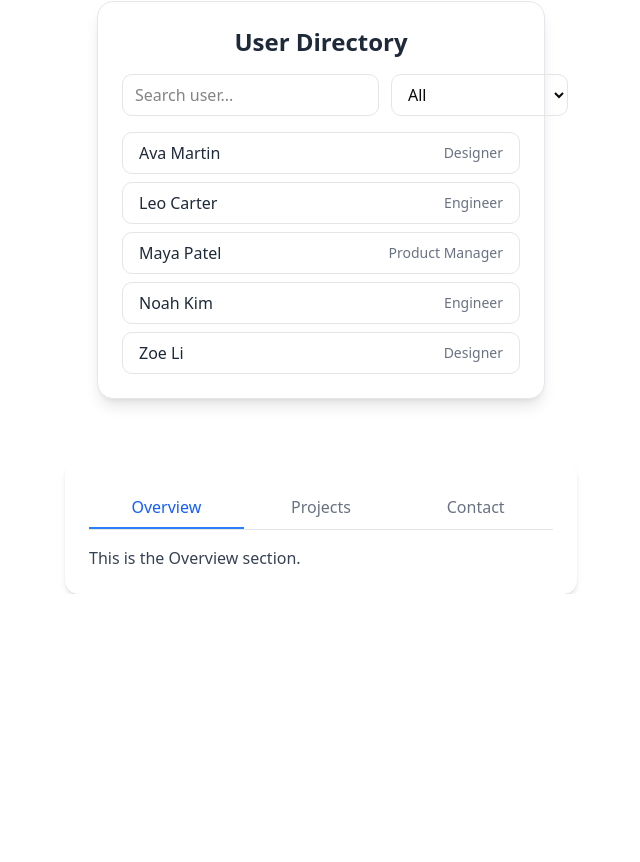
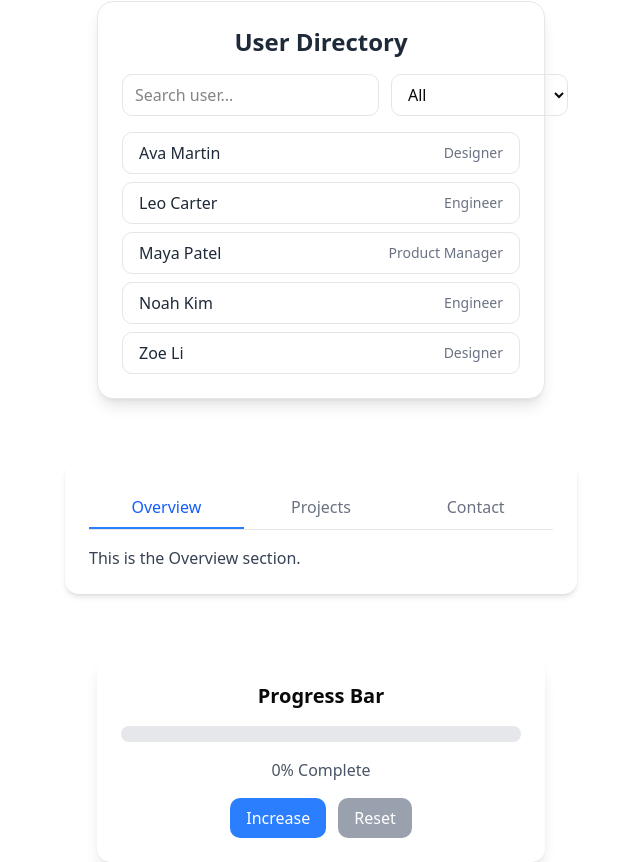
Before and after one commit to tusharui/components, a Next.js app: page / in a window 1280 px wide. Shown: the part 569-1431 px from the top of the page, without its empty margins (319-959 px from the left). Before the commit the page ends 1163 px from the top, so only its background shows below. Built offline with nearby package versions, Linux system fonts and the light colour scheme.

Commit message:
added progress bar

```diff
--- a/app/page.tsx
+++ b/app/page.tsx
@@ -3,6 +3,7 @@ import Counter from "@/components/ui/Counter";
 import FAQ from "@/components/ui/Faq";
 import Searchable from "@/components/ui/Searchable";
 import Tabs from "@/components/ui/Tabs";
+import ProgressBar from "@/components/ui/ProgressBar";
 
 export default function Home() {
   return (
@@ -11,6 +12,7 @@ export default function Home() {
   <FAQ/>
   <Searchable/>
   <Tabs/>
+  <ProgressBar/>
 
   </div>
   );
--- /dev/null
+++ b/components/ui/ProgressBar.tsx
@@ -0,0 +1,43 @@
+"use client";
+import React, { useState } from "react";
+
+export default function ProgressBar() {
+  const [progress, setProgress] = useState(0);
+
+  const increase = () => {
+    setProgress((prev) => Math.min(prev + 3, 100)); // cap at 100%
+  };
+
+  const reset = () => setProgress(0);
+
+  return (
+    <div className="max-w-md mx-auto mt-16 p-6 bg-white shadow-lg rounded-xl">
+      <h1 className="text-xl font-bold text-center mb-4">Progress Bar</h1>
+
+      {/* Progress bar container */}
+      <div className="w-full h-4 bg-gray-200 rounded-full overflow-hidden mb-4">
+        <div
+          className="h-full bg-blue-500 transition-all duration-500"
+          style={{ width: `${progress}%` }}
+        ></div>
+      </div>
+
+      <p className="text-center text-gray-600 mb-4">{progress}% Complete</p>
+
+      <div className="flex justify-center gap-3">
+        <button
+          onClick={increase}
+          className="px-4 py-2 bg-blue-500 text-white rounded-lg"
+        >
+          Increase
+        </button>
+        <button
+          onClick={reset}
+          className="px-4 py-2 bg-gray-400 text-white rounded-lg"
+        >
+          Reset
+        </button>
+      </div>
+    </div>
+  );
+}
```
